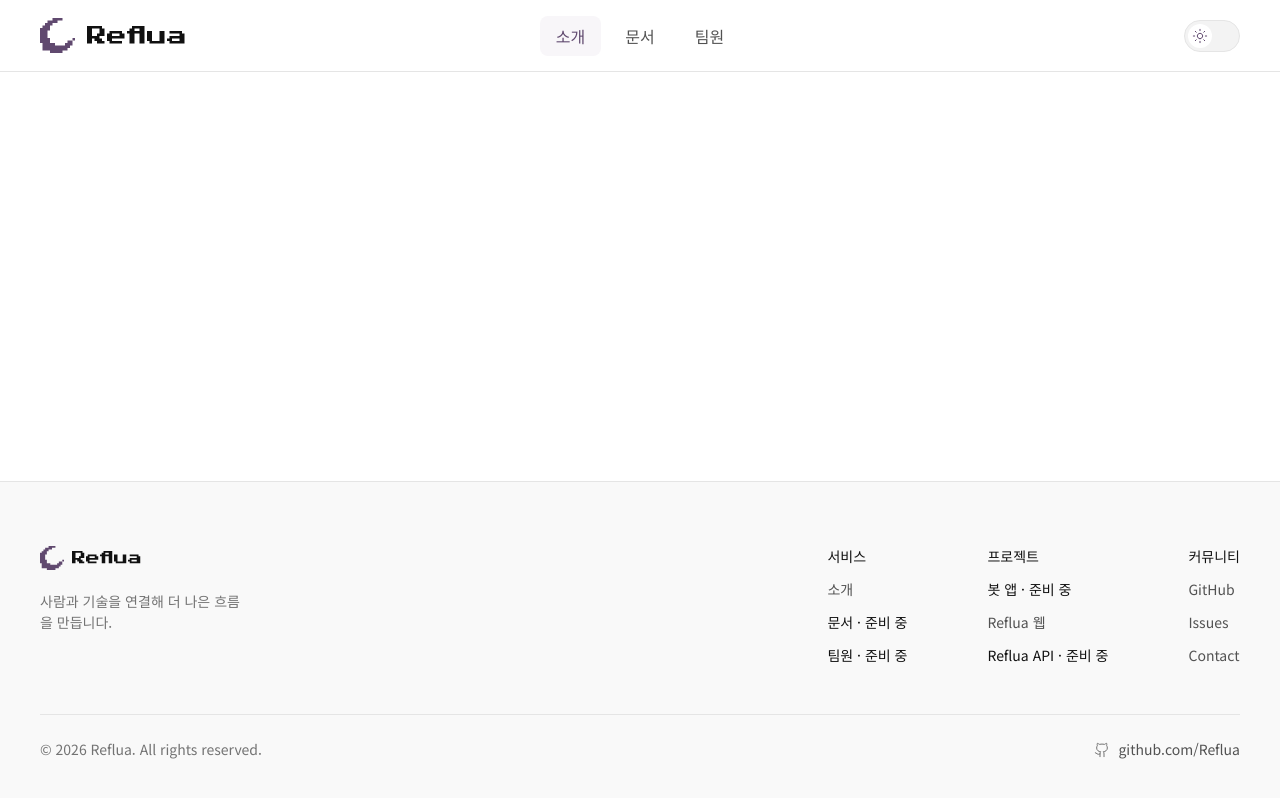
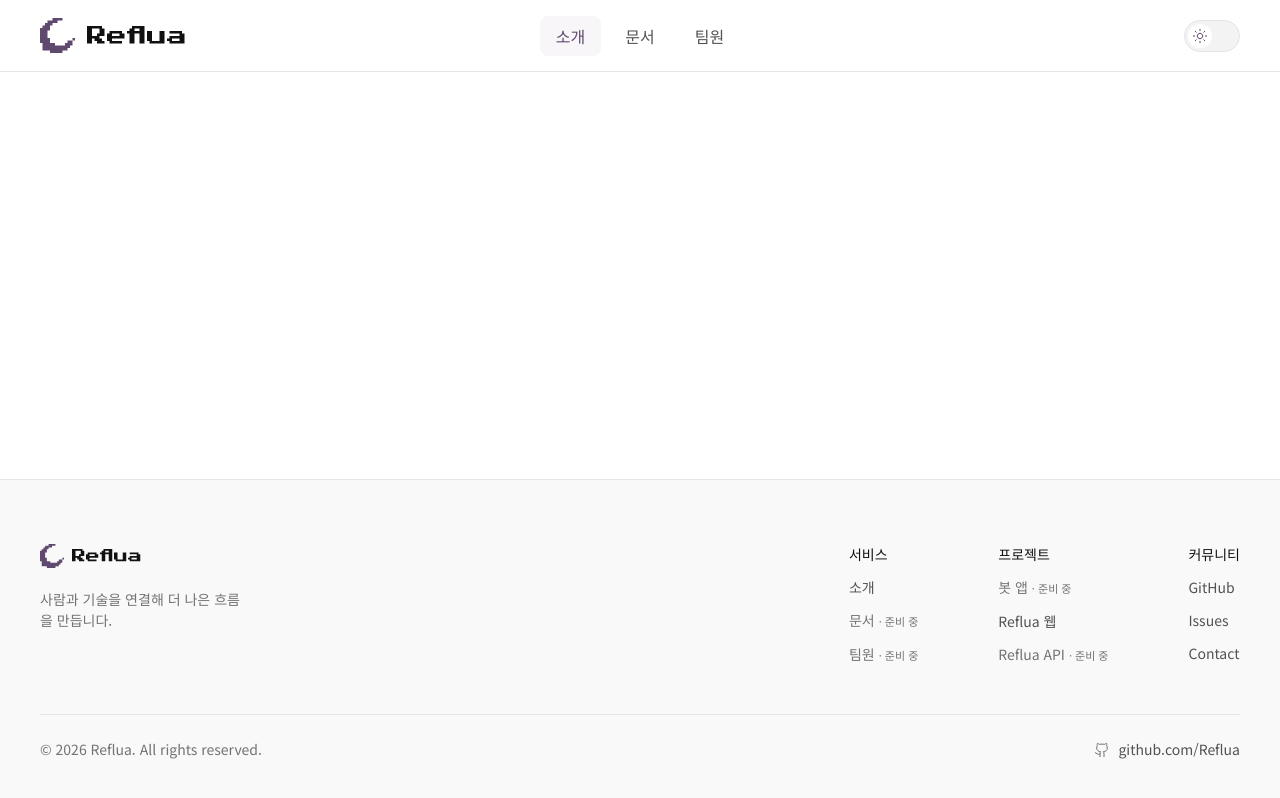
Before and after one commit to reflua/Reflua-Frontend-V1, a React (Vite) app: page / in a window 1280 px wide. Built offline with nearby package versions, Linux system fonts and the light colour scheme.

Commit message:
style :: 준비 중인 푸터 링크 표시 스타일 추가 #1

```diff
--- a/src/components/footer.css
+++ b/src/components/footer.css
@@ -63,6 +63,15 @@
 
 .footer-link-column a {
   color: var(--text-secondary);
+}
+
+.footer-link.is-disabled {
+  color: var(--text-tertiary);
+  cursor: default;
+}
+
+.link-status {
+  font-size: 11px;
 }
 
 .footer-link-column a:hover,
```
